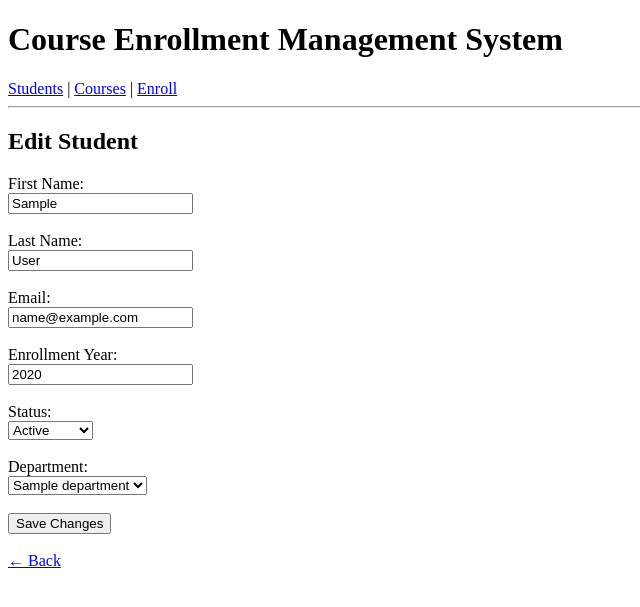
After one commit to Chihiro1998/CS5200_Course_Enrollment_Sys, a Flask app: page /students/edit/1 in a window 1280 px wide. The commit adds this page. Shown: the top 607 px of the page, without its empty margins (0-640 px from the left). Run offline with Flask 3, Linux system fonts and the light colour scheme; one stand-in notice (Sample message) is shown; a database or web service that is not in the repository returns one stand-in record (values such as "Sample title"); some libraries are stand-ins or nearby versions.

Commit message:
Update Student Info Edit and create student function in frontend

```diff
--- a/app/routes.py
+++ b/app/routes.py
@@ -1,65 +1,64 @@
-from flask import Blueprint, render_template, abort
+from flask import Blueprint, render_template, request, redirect, url_for, flash, abort
 from .models import get_db_connection
 
 main = Blueprint("main", __name__)
 
-# ======================================
-# HomePage
-# ======================================
+# ============================
+# Student List
+# ============================
 
 
 @main.route("/")
 def index():
     conn = get_db_connection()
     cur = conn.cursor()
+
     cur.execute("""
         SELECT student_id, first_name, last_name
         FROM students
         ORDER BY student_id
     """)
     students = cur.fetchall()
+
     cur.close()
     conn.close()
-
     return render_template("index.html", students=students)
 
 
-# ======================================
-# Student Detail Page
-# ======================================
+# ============================
+# Student Detail
+# ============================
+@main.route("/students/<int:student_id>")
 @main.route("/students/<int:student_id>")
 def student_detail(student_id):
     conn = get_db_connection()
     cur = conn.cursor()
 
-    # ---- 1. get Student base information ----
+    # 1. student info
     cur.execute("""
-        SELECT student_id, first_name, last_name, email, gpa
-        FROM students
-        WHERE student_id = %s
+        SELECT s.student_id, s.first_name, s.last_name, s.email,
+               s.enrollment_year, s.gpa, s.status, d.department_name
+        FROM students s
+        JOIN departments d ON s.department_id = d.department_id
+        WHERE s.student_id = %s
     """, (student_id,))
     student = cur.fetchone()
 
-    if student is None:
-        cur.close()
-        conn.close()
-        abort(404)
-
-    # ---- 2. Get enrollments for all student----
+    # 2. enrollments with semester
     cur.execute("""
         SELECT
             e.enrollment_id,
             c.course_code,
             c.course_name,
-            s.term,
-            s.year,
+            sem.term,
+            sem.year,
             e.status,
             e.grade
         FROM enrollments e
         JOIN courses c ON e.course_id = c.course_id
-        JOIN semesters s ON e.semester_id = s.semester_id
+        JOIN semesters sem ON e.semester_id = sem.semester_id
         WHERE e.student_id = %s
-        ORDER BY s.year, s.term, c.course_code;
+        ORDER BY sem.year, sem.term, c.course_code
     """, (student_id,))
     enrollments = cur.fetchall()
 
@@ -71,3 +70,205 @@ def student_detail(student_id):
         student=student,
         enrollments=enrollments
     )
+
+    conn = get_db_connection()
+    cur = conn.cursor()
+
+    cur.execute("""
+    SELECT
+        s.student_id,
+        s.first_name,
+        s.last_name,
+        s.email,
+        s.enrollment_year,
+        s.gpa,
+        s.status,
+        d.department_name
+    FROM students s
+    JOIN departments d ON s.department_id = d.department_id
+    WHERE s.student_id = %s
+""", (student_id,))
+    student = cur.fetchone()
+
+    if student is None:
+        abort(404)
+
+    cur.execute("""
+        SELECT e.course_id, c.course_name, c.course_code, e.status, e.grade
+        FROM enrollments e
+        JOIN courses c ON e.course_id = c.course_id
+        WHERE e.student_id = %s
+        ORDER BY c.course_code
+    """, (student_id,))
+    enrollments = cur.fetchall()
+
+    cur.close()
+    conn.close()
+
+    return render_template("student_detail.html",
+                           student=student,
+                           enrollments=enrollments)
+
+
+# ============================
+# Add Student (CREATE)
+# ============================
+@main.route("/students/add", methods=["GET", "POST"])
+def add_student():
+    if request.method == "POST":
+        first = request.form["first_name"]
+        last = request.form["last_name"]
+        email = request.form["email"]
+        year = request.form["year"]
+        department_id = request.form["department_id"]
+
+        conn = get_db_connection()
+        cur = conn.cursor()
+
+        cur.execute("""
+            INSERT INTO students (department_id, first_name, last_name, email, enrollment_year, status)
+            VALUES (%s, %s, %s, %s, %s, 'Active')
+        """, (department_id, first, last, email, year))
+
+        conn.commit()
+        cur.close()
+        conn.close()
+
+        flash("Student added successfully!", "success")
+        return redirect(url_for("main.index"))
+
+    # Load departments for dropdown
+    conn = get_db_connection()
+    cur = conn.cursor()
+    cur.execute("SELECT department_id, department_name FROM departments")
+    departments = cur.fetchall()
+    cur.close()
+    conn.close()
+
+    return render_template("student_add.html", departments=departments)
+
+
+# ============================
+# Course List
+# ============================
+@main.route("/courses")
+def course_list():
+    conn = get_db_connection()
+    cur = conn.cursor()
+
+    cur.execute("""
+        SELECT course_id, course_code, course_name, credits, capacity
+        FROM courses
+        ORDER BY course_code
+    """)
+    courses = cur.fetchall()
+
+    cur.close()
+    conn.close()
+
+    return render_template("courses.html", courses=courses)
+
+
+# ============================
+# Course Detail
+# ============================
+@main.route("/courses/<int:course_id>")
+def course_detail(course_id):
+    conn = get_db_connection()
+    cur = conn.cursor()
+
+    cur.execute("""
+        SELECT c.course_id, c.course_code, c.course_name, c.credits,
+               c.level, c.capacity,
+               d.department_name,
+               i.first_name || ' ' || i.last_name AS instructor_name
+        FROM courses c
+        JOIN departments d ON c.department_id = d.department_id
+        JOIN instructors i ON c.instructor_id = i.instructor_id
+        WHERE c.course_id = %s
+    """, (course_id,))
+    course = cur.fetchone()
+
+    if not course:
+        return "Course Not Found", 404
+
+    cur.execute("""
+        SELECT s.student_id,
+               s.first_name || ' ' || s.last_name AS student_name,
+               e.status,
+               e.grade
+        FROM enrollments e
+        JOIN students s ON e.student_id = s.student_id
+        WHERE e.course_id = %s
+        ORDER BY s.student_id
+    """, (course_id,))
+    enrollments = cur.fetchall()
+
+    cur.close()
+    conn.close()
+
+    return render_template("course_detail.html",
+                           course=course,
+                           enrollments=enrollments)
+
+
+@main.route("/students/edit/<int:student_id>", methods=["GET", "POST"])
+def edit_student(student_id):
+    conn = get_db_connection()
+    cur = conn.cursor()
+
+    # FETCH STUDENT
+    cur.execute("""
+        SELECT student_id, first_name, last_name, email,
+               enrollment_year, gpa, status, department_id
+        FROM students
+        WHERE student_id = %s
+    """, (student_id,))
+    student = cur.fetchone()
+
+    if not student:
+        flash("Student not found.", "error")
+        return redirect(url_for("main.index"))
+
+    # Department list
+    cur.execute("SELECT department_id, department_name FROM departments")
+    departments = cur.fetchall()
+
+    # POST — Validate and Update
+    if request.method == "POST":
+        first = request.form.get("first_name")
+        last = request.form.get("last_name")
+        email = request.form.get("email")
+        year = request.form.get("enrollment_year")
+        status = request.form.get("status")
+        department_id = request.form.get("department_id")
+
+        # Required validation
+        if not first or not last or not email or not year or not department_id:
+            flash("All fields are required.", "error")
+            return render_template(
+                "student_edit.html",
+                student=student,
+                departments=departments
+            )
+
+        # Update student
+        cur.execute("""
+            UPDATE students
+            SET first_name = %s,
+                last_name = %s,
+                email = %s,
+                enrollment_year = %s,
+                status = %s,
+                department_id = %s
+            WHERE student_id = %s
+        """, (first, last, email, year, status, department_id, student_id))
+
+        conn.commit()
+        flash("Student updated successfully!", "success")
+        return redirect(url_for("main.student_detail", student_id=student_id))
+
+    cur.close()
+    conn.close()
+
+    return render_template("student_edit.html", student=student, departments=departments)
--- a/app/templates/base.html
+++ b/app/templates/base.html
@@ -11,15 +52,39 @@
     <h1>Course Enrollment Management System</h1>
     <nav>
       <a href="{{ url_for('main.index') }}">Students</a> |
-      <a href="#">Courses (later)</a> |
-      <a href="#">Enroll (later)</a>
+      <a href="{{ url_for('main.course_list') }}">Courses</a> |
+      <a href="#">Enroll</a>
     </nav>
     <hr>
   </header>
 
+  <!-- Flash Messages -->
+  {% with messages = get_flashed_messages(with_categories=true) %}
+  {% if messages %}
+  <div id="flash-container">
+    {% for category, message in messages %}
+    <div class="flash flash-{{ category }}">{{ message }}</div>
+    {% endfor %}
+  </div>
+  {% endif %}
+  {% endwith %}
+
+  <!-- Main content -->
   <main>
     {% block content %}{% endblock %}
   </main>
+
+  <!-- Auto-hide flash -->
+  <script>
+    setTimeout(() => {
+      document.querySelectorAll(".flash").forEach(flash => {
+        flash.style.transition = "opacity 0.5s";
+        flash.style.opacity = "0";
+        setTimeout(() => flash.remove(), 500);
+      });
+    }, 2500);
+  </script>
+
 </body>
 
 </html>
--- /dev/null
+++ b/app/templates/student_edit.html
@@ -0,0 +1,44 @@
+{% extends "base.html" %}
+
+{% block title %}Edit Student{% endblock %}
+
+{% block content %}
+<h2>Edit Student</h2>
+
+<form method="POST">
+
+  <label>First Name:</label><br>
+  <input type="text" name="first_name" value="{{ student[1] }}" required><br><br>
+
+  <label>Last Name:</label><br>
+  <input type="text" name="last_name" value="{{ student[2] }}" required><br><br>
+
+  <label>Email:</label><br>
+  <input type="email" name="email" value="{{ student[3] }}" required><br><br>
+
+  <label>Enrollment Year:</label><br>
+  <input type="number" name="enrollment_year" value="{{ student[4] }}" required><br><br>
+
+  <label>Status:</label><br>
+  <select name="status">
+    <option value="Active" {% if student[6] == 'Active' %}selected{% endif %}>Active</option>
+    <option value="Inactive" {% if student[6] == 'Inactive' %}selected{% endif %}>Inactive</option>
+    <option value="Graduated" {% if student[6] == 'Graduated' %}selected{% endif %}>Graduated</option>
+  </select><br><br>
+
+  <label>Department:</label><br>
+  <select name="department_id" required>
+    {% for d in departments %}
+    <option value="{{ d[0] }}" {% if student[7] == d[0] %}selected{% endif %}>
+      {{ d[1] }}
+    </option>
+    {% endfor %}
+  </select><br><br>
+
+  <button type="submit">Save Changes</button>
+</form>
+
+<br>
+<a href="{{ url_for('main.student_detail', student_id=student[0]) }}">← Back</a>
+
+{% endblock %}
```
Also changed, not shown: other parts of app/templates/base.html (+41 -0 lines), app/templates/course_detail.html (added, +48 -0 lines), app/templates/courses.html (added, +35 -0 lines), app/templates/index.html (+9 -2 lines), app/templates/student_add.html (added, +35 -0 lines), app/templates/student_detail.html (+5 -2 lines).
